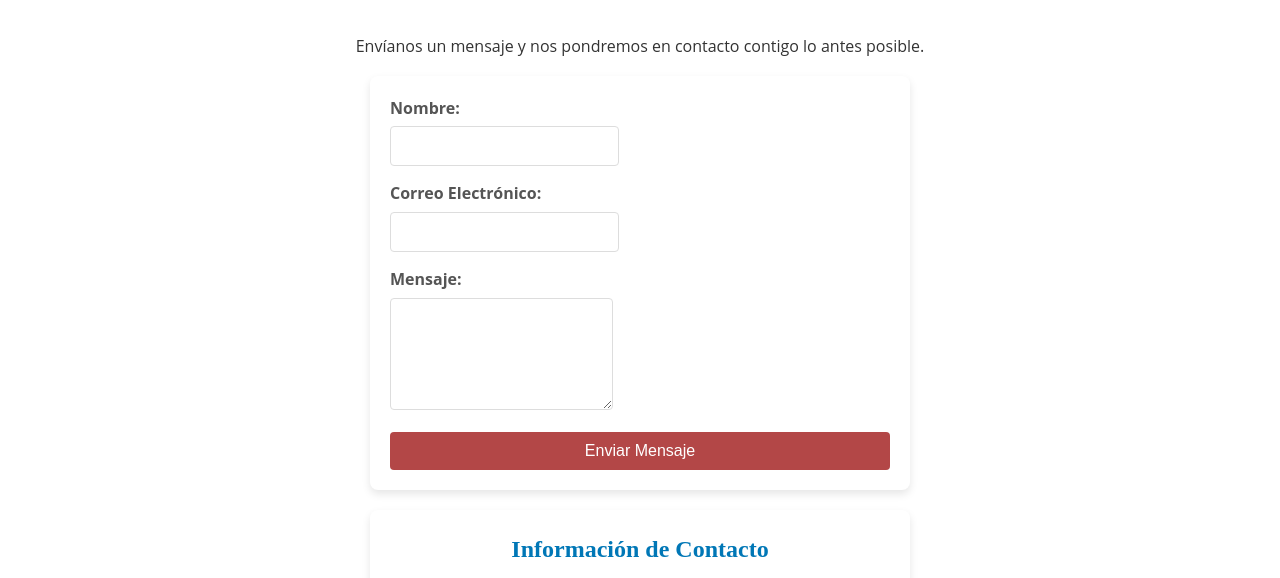
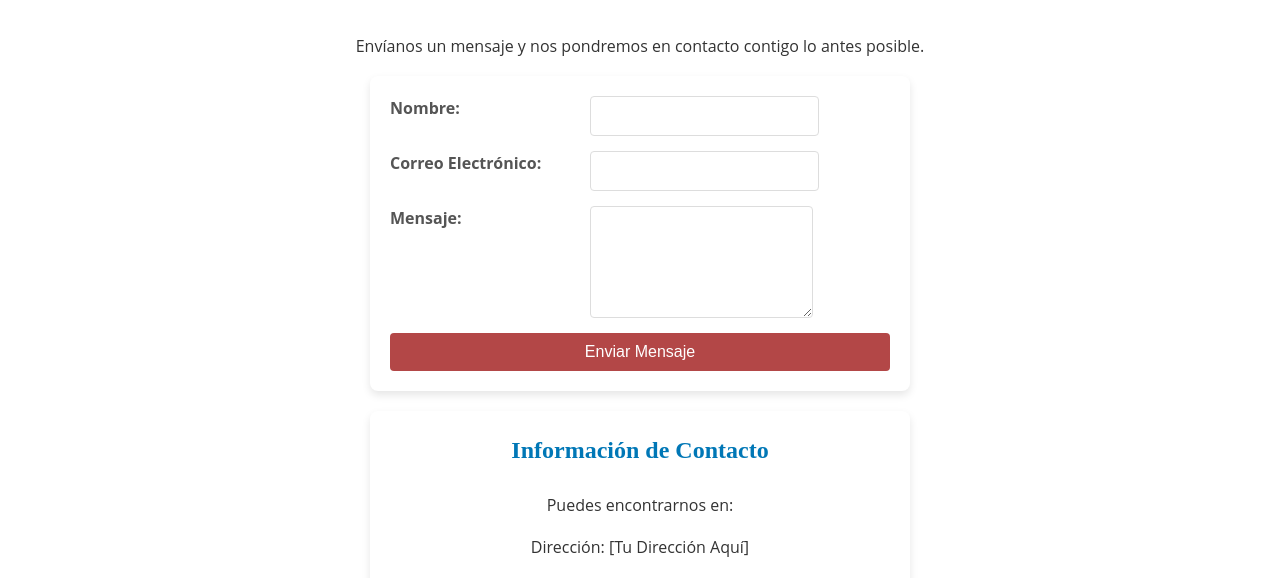
Before and after one commit to CeH267/IntercambiosYa3, a plain HTML site: page frontend/contactenos.html in a window 1280 px wide. Shown: the part 164-742 px from the top of the page. Drawn offline with Linux system fonts and the light colour scheme.

Commit message:
cambios 22/05/25 ajuste text area

```diff
--- a/frontend/style2.css
+++ b/frontend/style2.css
@@ -131,13 +131,18 @@ main.contact-page h1 {
 
 .contact-form-container .form-group {
     margin-bottom: 15px;
+    display: flex; /* Usamos flexbox para alinear etiqueta y textarea */
+    align-items: flex-start; /* Alinea los elementos al inicio verticalmente */
+
 }
 
 .contact-form-container label {
-    display: block;
+    display: block; /* Asegura que la etiqueta ocupe su propia línea */
     margin-bottom: 5px;
     font-weight: bold;
     color: #555;
+    text-align: left;
+    width: 40%;
 }
 
 .contact-form-container input[type="text"],
```
